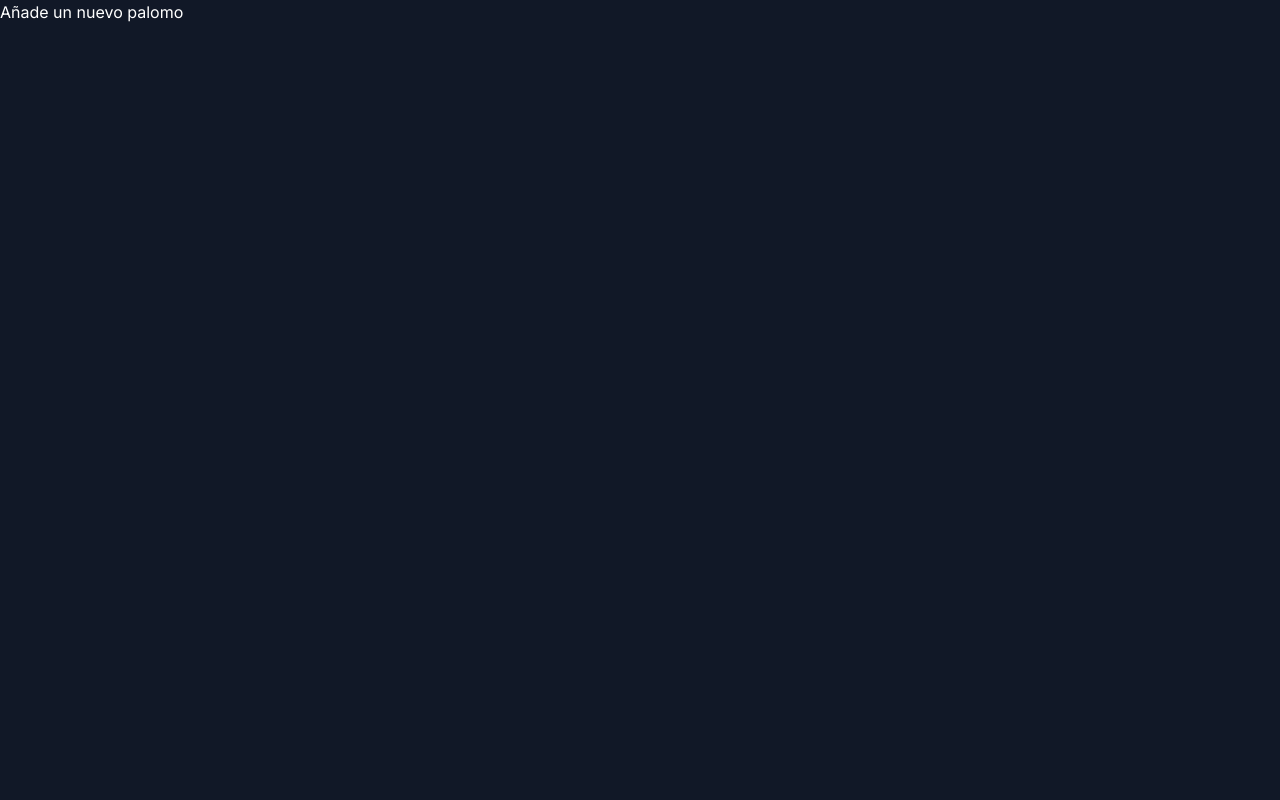
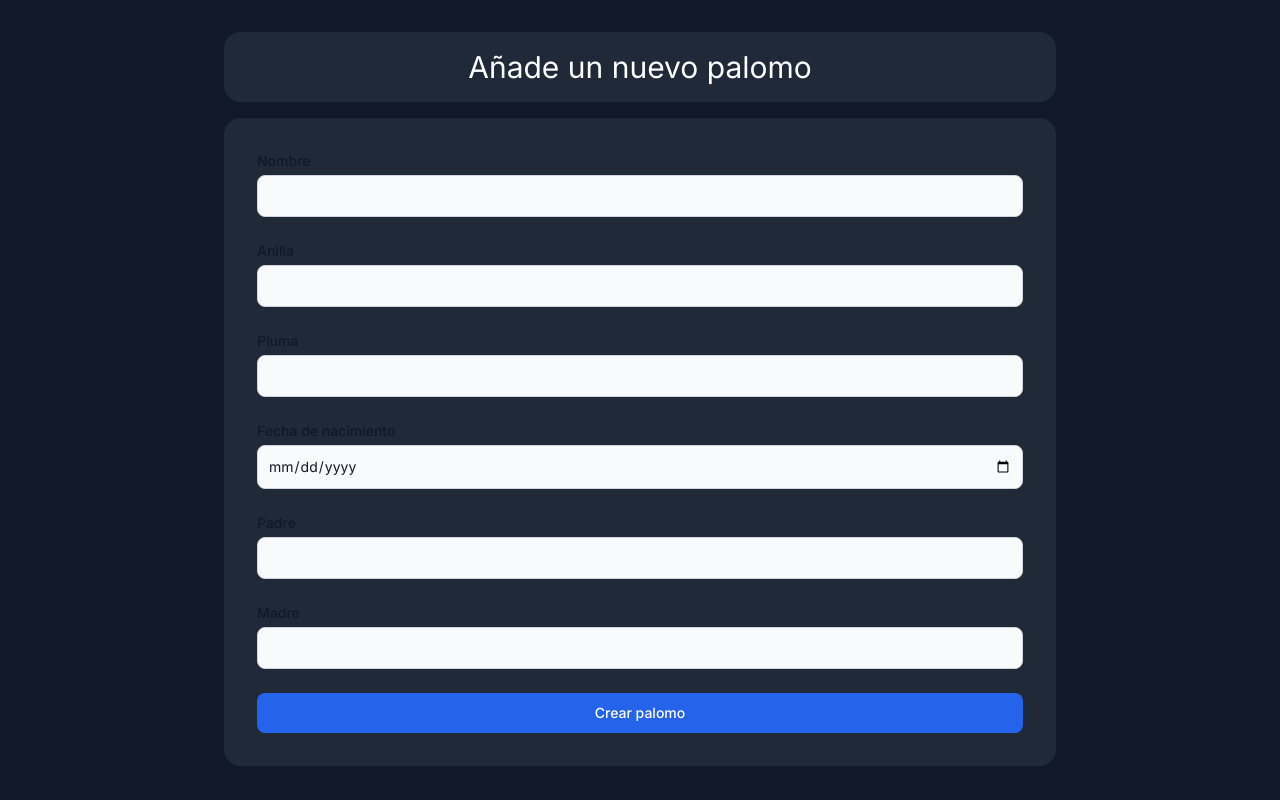
Before and after one commit to ItzRoBeerT/editor-de-palomos, a Next.js app in the folder frontend/: page /profile/pigeon-form in a window 1280 px wide. Built offline with nearby package versions, Linux system fonts and the light colour scheme.

Commit message:
added new piggeonForm page and updated card component

```diff
--- a/frontend/app/(auth)/profile/pigeon-form/page.tsx
+++ b/frontend/app/(auth)/profile/pigeon-form/page.tsx
@@ -1,4 +1,6 @@
 import { Metadata } from 'next';
+import PigeonForm from '@/components/forms/pigeonForm';
+import Card from '@/components/containers/card';
 
 export const metadata: Metadata = {
 	title: 'Agrega un nuevo palomo',
@@ -7,8 +9,11 @@ export const metadata: Metadata = {
 
 export default async function PigeonFormPage() {
 	return (
-		<main>
-			<h1>Añade un nuevo palomo</h1>
+		<main className="container mx-auto max-w-4xl p-4 md:p-8">
+			<Card className='mb-4'>
+				<h1 className="text-3xl text-center">Añade un nuevo palomo</h1>
+			</Card>
+			<PigeonForm />
 		</main>
 	);
 }
--- a/frontend/components/containers/card.tsx
+++ b/frontend/components/containers/card.tsx
@@ -1,7 +1,13 @@
 interface CardProps {
 	children: React.ReactNode;
+	className?: string;
 }
 
 export default function Card(props: CardProps) {
-	return <div className="bg-gray-800 p-4 rounded-2xl border border-gray-800 ">{props.children}</div>;
+	const baseClassName = 'bg-gray-800 p-4 rounded-2xl border border-gray-800';
+	const combinedClassName = props.className
+		? `${baseClassName} ${props.className}`
+		: baseClassName;
+
+	return <div className={combinedClassName}>{props.children}</div>;
 }
--- /dev/null
+++ b/frontend/components/forms/pigeonForm.tsx
@@ -0,0 +1,104 @@
+import Card from '../containers/card';
+
+export default function PigeonForm() {
+	return (
+		<Card>
+			<form className="space-y-6 p-4">
+				<div>
+					<label
+						htmlFor="name"
+						className="block text-sm font-medium text-gray-900 dark:text-white"
+					>
+						Nombre
+					</label>
+					<input
+						type="text"
+						id="name"
+						className="mt-1 bg-gray-50 border border-gray-300 text-gray-900 text-sm rounded-lg focus:ring-blue-500 focus:border-blue-500 block w-full p-2.5 dark:bg-gray-700 dark:border-gray-600 dark:placeholder-gray-400 dark:text-white dark:focus:ring-blue-500 dark:focus:border-blue-500"
+						required
+					/>
+				</div>
+
+				<div>
+					<label
+						htmlFor="ring"
+						className="block text-sm font-medium text-gray-900 dark:text-white"
+					>
+						Anilla
+					</label>
+					<input
+						type="text"
+						id="ring"
+						className="mt-1 bg-gray-50 border border-gray-300 text-gray-900 text-sm rounded-lg focus:ring-blue-500 focus:border-blue-500 block w-full p-2.5 dark:bg-gray-700 dark:border-gray-600 dark:placeholder-gray-400 dark:text-white dark:focus:ring-blue-500 dark:focus:border-blue-500"
+						required
+					/>
+				</div>
+
+				<div>
+					<label
+						htmlFor="feather"
+						className="block text-sm font-medium text-gray-900 dark:text-white"
+					>
+						Pluma
+					</label>
+					<input
+						type="text"
+						id="feather"
+						className="mt-1 bg-gray-50 border border-gray-300 text-gray-900 text-sm rounded-lg focus:ring-blue-500 focus:border-blue-500 block w-full p-2.5 dark:bg-gray-700 dark:border-gray-600 dark:placeholder-gray-400 dark:text-white dark:focus:ring-blue-500 dark:focus:border-blue-500"
+						required
+					/>
+				</div>
+
+				<div>
+					<label
+						htmlFor="birthday"
+						className="block text-sm font-medium text-gray-900 dark:text-white"
+					>
+						Fecha de nacimiento
+					</label>
+					<input
+						type="date"
+						id="birthday"
+						className="mt-1 bg-gray-50 border border-gray-300 text-gray-900 text-sm rounded-lg focus:ring-blue-500 focus:border-blue-500 block w-full p-2.5 dark:bg-gray-700 dark:border-gray-600 dark:placeholder-gray-400 dark:text-white dark:focus:ring-blue-500 dark:focus:border-blue-500"
+						required
+					/>
+				</div>
+
+				<div>
+					<label
+						htmlFor="father"
+						className="block text-sm font-medium text-gray-900 dark:text-white"
+					>
+						Padre
+					</label>
+					<input
+						type="text"
+						id="father"
+						className="mt-1 bg-gray-50 border border-gray-300 text-gray-900 text-sm rounded-lg focus:ring-blue-500 focus:border-blue-500 block w-full p-2.5 dark:bg-gray-700 dark:border-gray-600 dark:placeholder-gray-400 dark:text-white dark:focus:ring-blue-500 dark:focus:border-blue-500"
+					/>
+				</div>
+
+				<div>
+					<label
+						htmlFor="mother"
+						className="block text-sm font-medium text-gray-900 dark:text-white"
+					>
+						Madre
+					</label>
+					<input
+						type="text"
+						id="mother"
+						className="mt-1 bg-gray-50 border border-gray-300 text-gray-900 text-sm rounded-lg focus:ring-blue-500 focus:border-blue-500 block w-full p-2.5 dark:bg-gray-700 dark:border-gray-600 dark:placeholder-gray-400 dark:text-white dark:focus:ring-blue-500 dark:focus:border-blue-500"
+					/>
+				</div>
+
+				<button
+					type="submit"
+					className="w-full text-white bg-blue-600 hover:bg-blue-700 focus:ring-4 focus:outline-none focus:ring-blue-500 font-medium rounded-lg text-sm px-5 py-2.5 text-center"
+				>
+					Crear palomo
+				</button>
+			</form>
+		</Card>
+	);
+}
```
